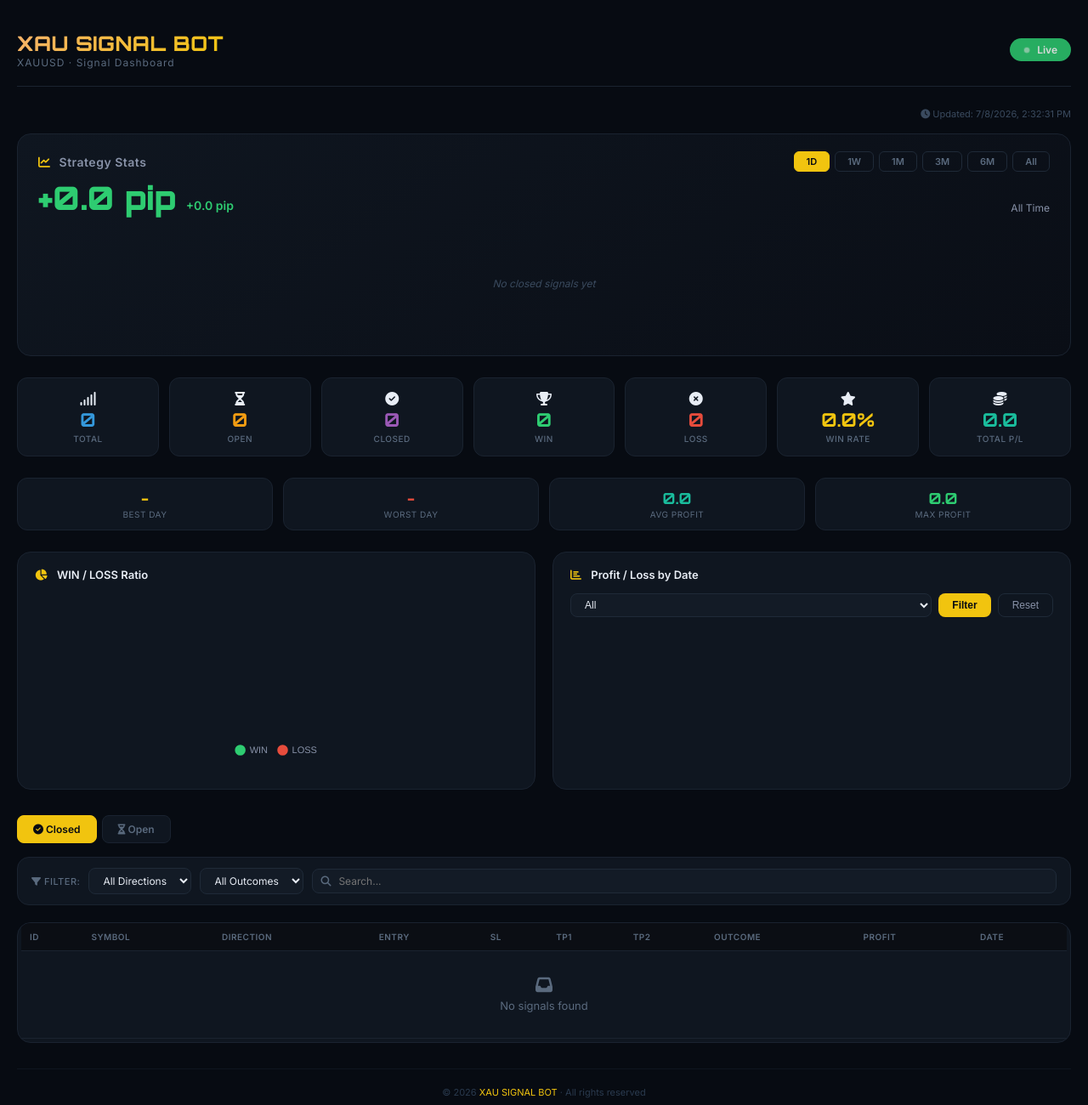
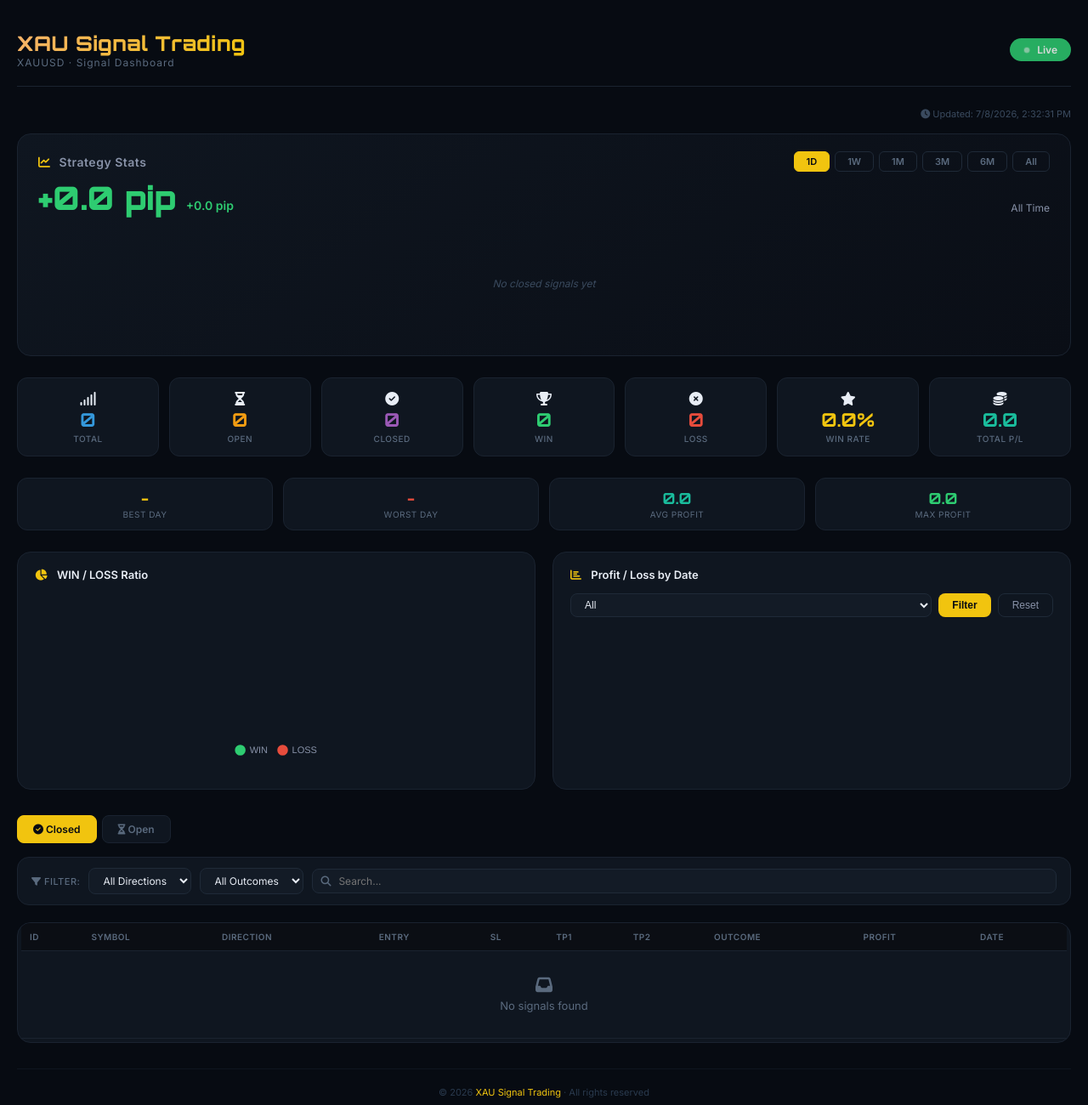
Before and after one commit to abdullaku/-XAU-Signal-Trading, a plain HTML site: page index.html in a window 1280 px wide. Shown: the whole page at 85% size. Drawn offline with nearby package versions, Linux system fonts and the light colour scheme; no server answers.

Commit message:
Update index.html

```diff
--- a/index.html
+++ b/index.html
@@ -3,7 +3,7 @@
 <head>
     <meta charset="UTF-8" />
     <meta name="viewport" content="width=device-width, initial-scale=1.0" />
-    <title>XAU SIGNAL BOT - Dashboard</title>
+    <title>XAU Signal Trading - Dashboard</title>
 
     <link rel="stylesheet" href="https://cdnjs.cloudflare.com/ajax/libs/font-awesome/6.5.0/css/all.min.css" />
 
@@ -22,7 +22,7 @@
 
         <header class="header">
             <div>
-                <h1>XAU SIGNAL BOT</h1>
+                <h1>XAU Signal Trading</h1>
                 <div class="sub">XAUUSD · Signal Dashboard</div>
             </div>
             <div style="display:flex;align-items:center;gap:12px;flex-wrap:wrap;">
@@ -209,7 +209,7 @@
         </div>
 
         <div class="footer">
-            <div>© 2026 <a href="#">XAU SIGNAL BOT</a> · All rights reserved</div>
+            <div>© 2026 <a href="#">XAU Signal Trading</a> · All rights reserved</div>
         </div>
 
     </div>
```
